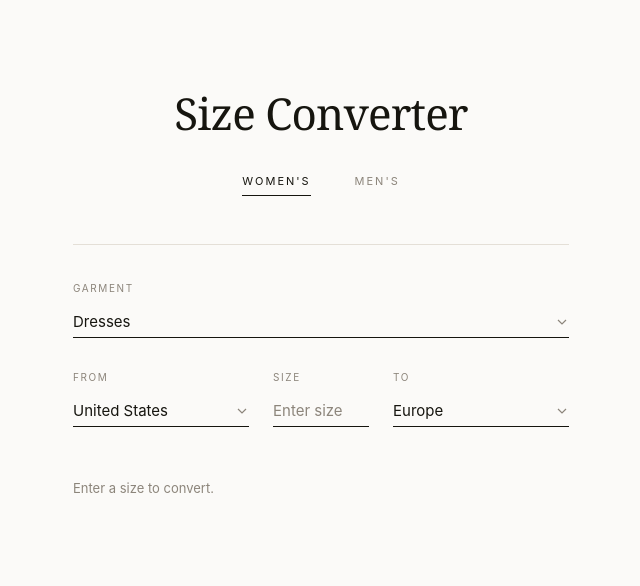
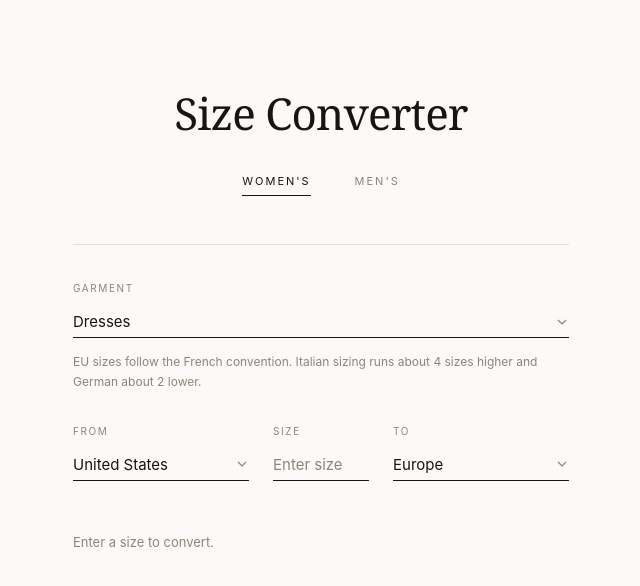
Before and after one commit to miketocoding/size-converter, a React (Vite) app: page / in a window 1280 px wide. Shown: the top 586 px of the page, without its empty margins (319-959 px from the left). Built offline with nearby package versions, Linux system fonts and the light colour scheme.

Commit message:
Add per-chart explanatory notes and render them in the UI

```diff
--- a/src/App.css
+++ b/src/App.css
@@ -60,6 +60,13 @@ h1 {
   margin-top: 3rem;
   padding-top: 2.25rem;
   border-top: 1px solid var(--hairline);
+}
+
+.garment-note {
+  margin: 0.875rem 0 0;
+  font-size: 0.75rem;
+  line-height: 1.65;
+  color: var(--muted);
 }
 
 .controls {
--- a/src/App.jsx
+++ b/src/App.jsx
@@ -1,6 +1,6 @@
 import { useState } from 'react'
 import markets from './data/markets.json'
-import { charts, convert } from './lib/convert.js'
+import { charts, convert, findChart } from './lib/convert.js'
 import './App.css'
 
 // How each cut is written on screen. The cuts themselves come from the chart
@@ -16,8 +16,10 @@ function App() {
   const [to, setTo] = useState('EU')
   const [size, setSize] = useState('')
 
-  // The garments available in the cut currently selected.
+  // The garments available in the cut currently selected, and the chart
+  // behind the current selection (used for its explanatory note).
   const garmentsInCut = charts.filter(chart => chart.cut === cut)
+  const currentChart = findChart(garment, cut)
 
   // Changing the cut keeps the garment where that garment also exists in the
   // new cut (women's shoes -> men's shoes), and falls back otherwise
@@ -109,6 +111,10 @@ function App() {
         </select>
       </label>
 
+      {currentChart.note && (
+        <p className="garment-note">{currentChart.note}</p>
+      )}
+
       <div className="controls">
         <label>
           From
--- a/src/data/charts/dress-women.json
+++ b/src/data/charts/dress-women.json
@@ -2,6 +2,7 @@
   "garment": "dress",
   "cut": "women",
   "label": "Dresses",
+  "note": "EU sizes follow the French convention. Italian sizing runs about 4 sizes higher and German about 2 lower.",
   "anchor": null,
   "rows": [
     { "id": "dress-w-000", "US": "00", "UK": "2",  "EU": "30", "JP": "3", "CE": null },
--- /dev/null
+++ b/src/data/charts/shirt-men.json
@@ -0,0 +1,18 @@
+{
+  "garment": "shirt",
+  "cut": "men",
+  "label": "Dress shirts",
+  "note": "Dress shirts only. US and UK sizes are neck circumference in inches, EU is neck in centimetres, Japan is chest in centimetres.",
+  "anchor": null,
+  "rows": [
+    { "id": "shirt-m-01", "US": "14",   "UK": "14",   "EU": "36", "JP": "87",  "CE": null },
+    { "id": "shirt-m-02", "US": "14.5", "UK": "14.5", "EU": "37", "JP": "91",  "CE": null },
+    { "id": "shirt-m-03", "US": "15",   "UK": "15",   "EU": "38", "JP": "97",  "CE": null },
+    { "id": "shirt-m-04", "US": "15.5", "UK": "15.5", "EU": "39", "JP": "102", "CE": null },
+    { "id": "shirt-m-05", "US": "16",   "UK": "16",   "EU": "41", "JP": "112", "CE": null },
+    { "id": "shirt-m-06", "US": "16.5", "UK": "16.5", "EU": "42", "JP": "117", "CE": null },
+    { "id": "shirt-m-07", "US": "17",   "UK": "17",   "EU": "43", "JP": "122", "CE": null },
+    { "id": "shirt-m-08", "US": "17.5", "UK": "17.5", "EU": "44", "JP": "127", "CE": null },
+    { "id": "shirt-m-09", "US": "18",   "UK": "18",   "EU": "45", "JP": "132", "CE": null }
+  ]
+}
--- a/src/data/charts/shoes-men.json
+++ b/src/data/charts/shoes-men.json
@@ -2,6 +2,7 @@
   "garment": "shoes",
   "cut": "men",
   "label": "Shoes",
+  "note": "Half sizes are available from US 8.5 upward. Japanese sizes are foot length in centimetres.",
   "anchor": null,
   "rows": [
     { "id": "shoes-m-01", "US": "4",    "UK": "3",    "EU": "35.5", "JP": null,   "CE": null },
--- a/src/data/charts/shoes-women.json
+++ b/src/data/charts/shoes-women.json
@@ -2,6 +2,7 @@
   "garment": "shoes",
   "cut": "women",
   "label": "Shoes",
+  "note": "US and UK cover half sizes. European sizes are published for whole sizes only, so half sizes are rounded up. Japanese sizes are foot length in centimetres.",
   "anchor": null,
   "rows": [
     { "id": "shoes-w-01", "US": "4",    "UK": "2",    "EU": "35",  "JP": null,   "CE": null },
--- a/src/lib/convert.js
+++ b/src/lib/convert.js
@@ -1,10 +1,11 @@
 import dressWomen from '../data/charts/dress-women.json'
 import shoesMen from '../data/charts/shoes-men.json'
 import shoesWomen from '../data/charts/shoes-women.json'
+import shirtMen from '../data/charts/shirt-men.json'
 
 // The charts the app knows about. Exported so the UI can build its
 // garment options from the same list the lookup uses.
-export const charts = [dressWomen, shoesWomen, shoesMen]
+export const charts = [dressWomen, shoesWomen, shoesMen, shirtMen]
 
 export function findChart(garment, cut) {
   return charts.find(chart => chart.garment === garment && chart.cut === cut)
```
